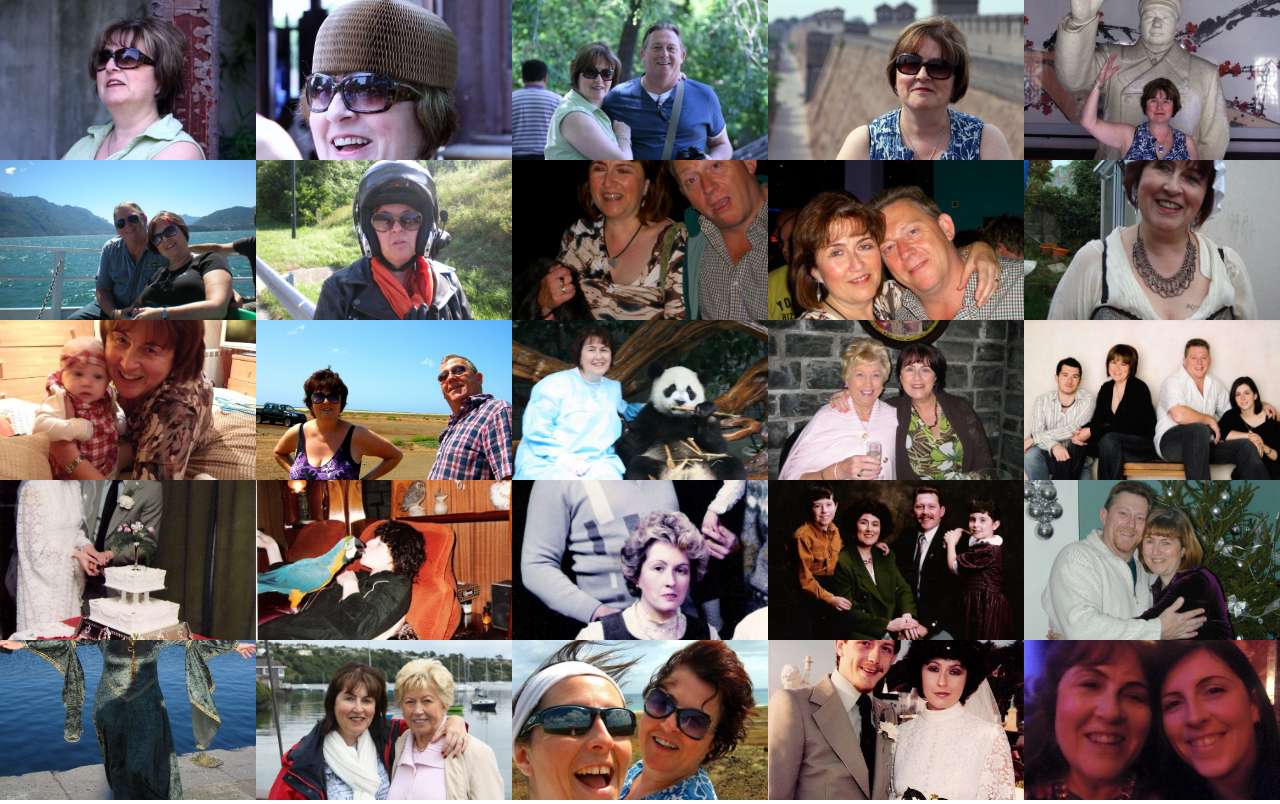
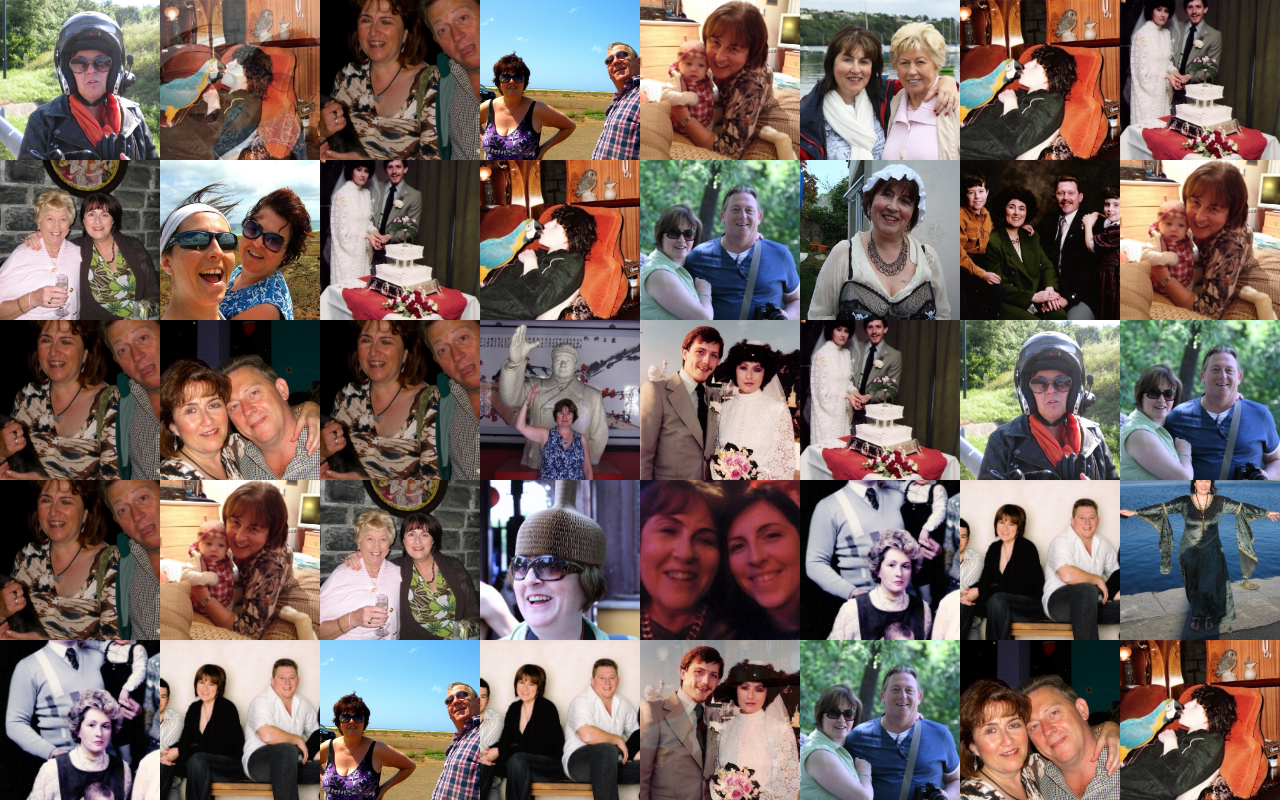
Before and after one commit to snowman-repos/issuesnow60.com, a website: page src/index.pug in a window 1280 px wide. Shown: the top 804 px of the page. Drawn offline with nearby package versions, Linux system fonts and the light colour scheme; files that its build step writes are made by us from their sources; a web font is replaced by a local one.

Commit message:
image rotation

```diff
--- a/src/css/index.styl
+++ b/src/css/index.styl
@@ -11,9 +11,13 @@ body
   margin 0
   padding 0
 
+.u-fade-out
+  opacity 0
+  transition 0.5s all ease-in
+
 .c-image-grid
   display grid
-  grid-template-columns auto auto auto auto auto
+  grid-template-columns auto auto auto auto auto auto auto auto
   grid-gap 0
   height 100vh
   width 100vw
@@ -22,5 +26,5 @@ body
     background-color white
     background-position 50% 50%
     background-size cover
-    opacity 0
-    transition 0.2s all ease-in-out
+    opacity 1
+    transition 0.5s all ease-out
--- a/src/index.pug
+++ b/src/index.pug
@@ -9,31 +9,46 @@ block content
 
   .c-image-grid
 
-    .c-image-grid-item.js-image
-    .c-image-grid-item.js-image
-    .c-image-grid-item.js-image
-    .c-image-grid-item.js-image
-    .c-image-grid-item.js-image
-    .c-image-grid-item.js-image
-    .c-image-grid-item.js-image
-    .c-image-grid-item.js-image
-    .c-image-grid-item.js-image
-    .c-image-grid-item.js-image
-    .c-image-grid-item.js-image
-    .c-image-grid-item.js-image
-    .c-image-grid-item.js-image
-    .c-image-grid-item.js-image
-    .c-image-grid-item.js-image
-    .c-image-grid-item.js-image
-    .c-image-grid-item.js-image
-    .c-image-grid-item.js-image
-    .c-image-grid-item.js-image
-    .c-image-grid-item.js-image
-    .c-image-grid-item.js-image
-    .c-image-grid-item.js-image
-    .c-image-grid-item.js-image
-    .c-image-grid-item.js-image
-    .c-image-grid-item.js-image
+    .c-image-grid-item.js-image.u-fade-out
+    .c-image-grid-item.js-image.u-fade-out
+    .c-image-grid-item.js-image.u-fade-out
+    .c-image-grid-item.js-image.u-fade-out
+    .c-image-grid-item.js-image.u-fade-out
+    .c-image-grid-item.js-image.u-fade-out
+    .c-image-grid-item.js-image.u-fade-out
+    .c-image-grid-item.js-image.u-fade-out
+    .c-image-grid-item.js-image.u-fade-out
+    .c-image-grid-item.js-image.u-fade-out
+    .c-image-grid-item.js-image.u-fade-out
+    .c-image-grid-item.js-image.u-fade-out
+    .c-image-grid-item.js-image.u-fade-out
+    .c-image-grid-item.js-image.u-fade-out
+    .c-image-grid-item.js-image.u-fade-out
+    .c-image-grid-item.js-image.u-fade-out
+    .c-image-grid-item.js-image.u-fade-out
+    .c-image-grid-item.js-image.u-fade-out
+    .c-image-grid-item.js-image.u-fade-out
+    .c-image-grid-item.js-image.u-fade-out
+    .c-image-grid-item.js-image.u-fade-out
+    .c-image-grid-item.js-image.u-fade-out
+    .c-image-grid-item.js-image.u-fade-out
+    .c-image-grid-item.js-image.u-fade-out
+    .c-image-grid-item.js-image.u-fade-out
+    .c-image-grid-item.js-image.u-fade-out
+    .c-image-grid-item.js-image.u-fade-out
+    .c-image-grid-item.js-image.u-fade-out
+    .c-image-grid-item.js-image.u-fade-out
+    .c-image-grid-item.js-image.u-fade-out
+    .c-image-grid-item.js-image.u-fade-out
+    .c-image-grid-item.js-image.u-fade-out
+    .c-image-grid-item.js-image.u-fade-out
+    .c-image-grid-item.js-image.u-fade-out
+    .c-image-grid-item.js-image.u-fade-out
+    .c-image-grid-item.js-image.u-fade-out
+    .c-image-grid-item.js-image.u-fade-out
+    .c-image-grid-item.js-image.u-fade-out
+    .c-image-grid-item.js-image.u-fade-out
+    .c-image-grid-item.js-image.u-fade-out
 
   main
 
--- a/src/js/index.js
+++ b/src/js/index.js
@@ -1,19 +1,42 @@
 /* eslint-env browser */
 
-const myInitCode = () => {
-  const images = document.querySelectorAll('.js-image');
+const numberOfImages = 26;
+let images = [];
+
+const getRandomImage = () => Math.ceil(Math.random() * numberOfImages);
+
+const swapRandomImage = () => {
+  const image = Math.ceil(Math.random() * images.length);
+  images[image].classList.add('u-fade-out');
+  images[image].style.backgroundImage = `url(/img/mum-${getRandomImage()}.jpg)`;
+  setTimeout(() => {
+    images[image].classList.remove('u-fade-out');
+  }, 1000);
+};
+
+const rotateImages = () => {
+  const interval = Math.round(Math.random() * 2500);
+  setTimeout(() => {
+    swapRandomImage();
+    rotateImages();
+  }, interval);
+};
+
+const initialize = () => {
+  images = document.querySelectorAll('.js-image');
   for (let i = 0; i < images.length; i += 1) {
-    images[i].style.backgroundImage = `url(/img/mum-${i + 1}.jpg)`;
-    images[i].style.opacity = 1;
+    images[i].style.backgroundImage = `url(/img/mum-${getRandomImage()}.jpg)`;
+    images[i].classList.remove('u-fade-out');
   }
+  rotateImages();
 };
 
 console.log(document.readyState);
 
 if (document.readyState !== 'loading') {
-  myInitCode();
+  initialize();
 } else {
   document.addEventListener('DOMContentLoaded', () => {
-    myInitCode();
+    initialize();
   });
 }
```
